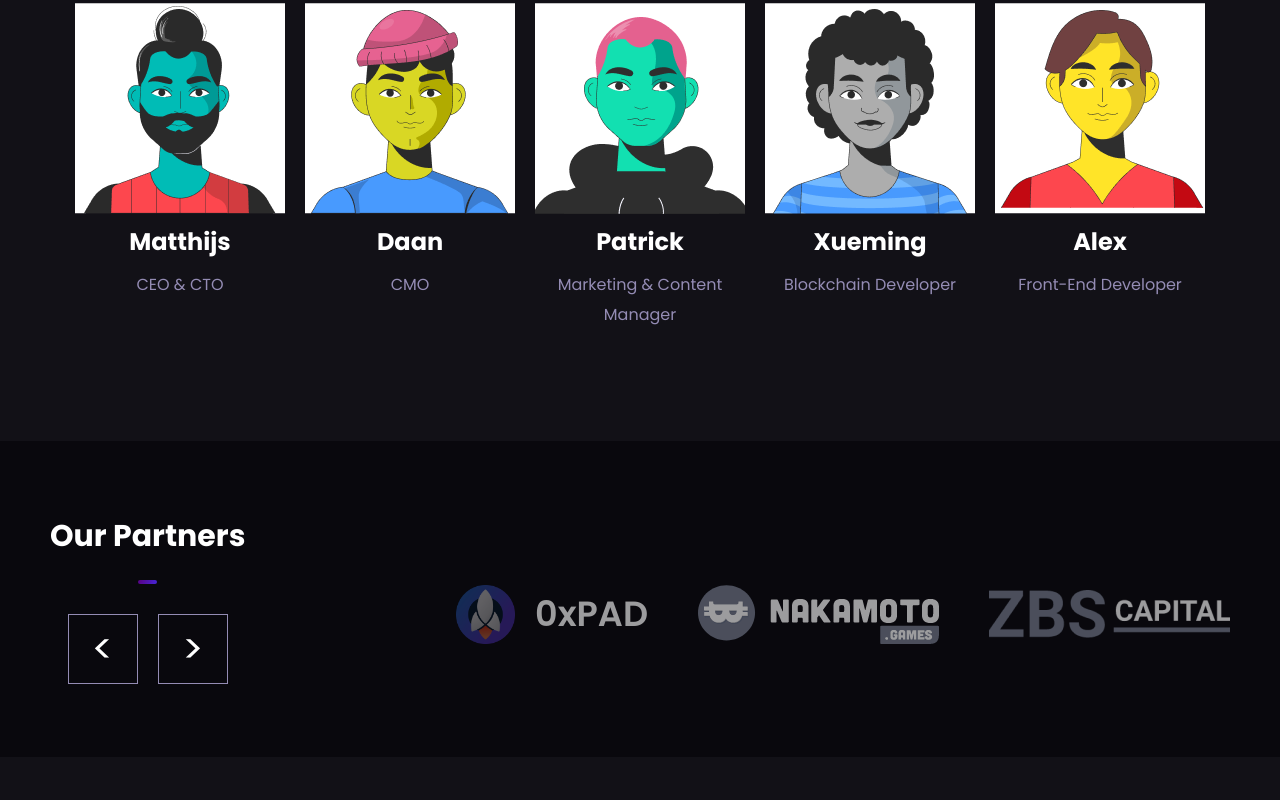
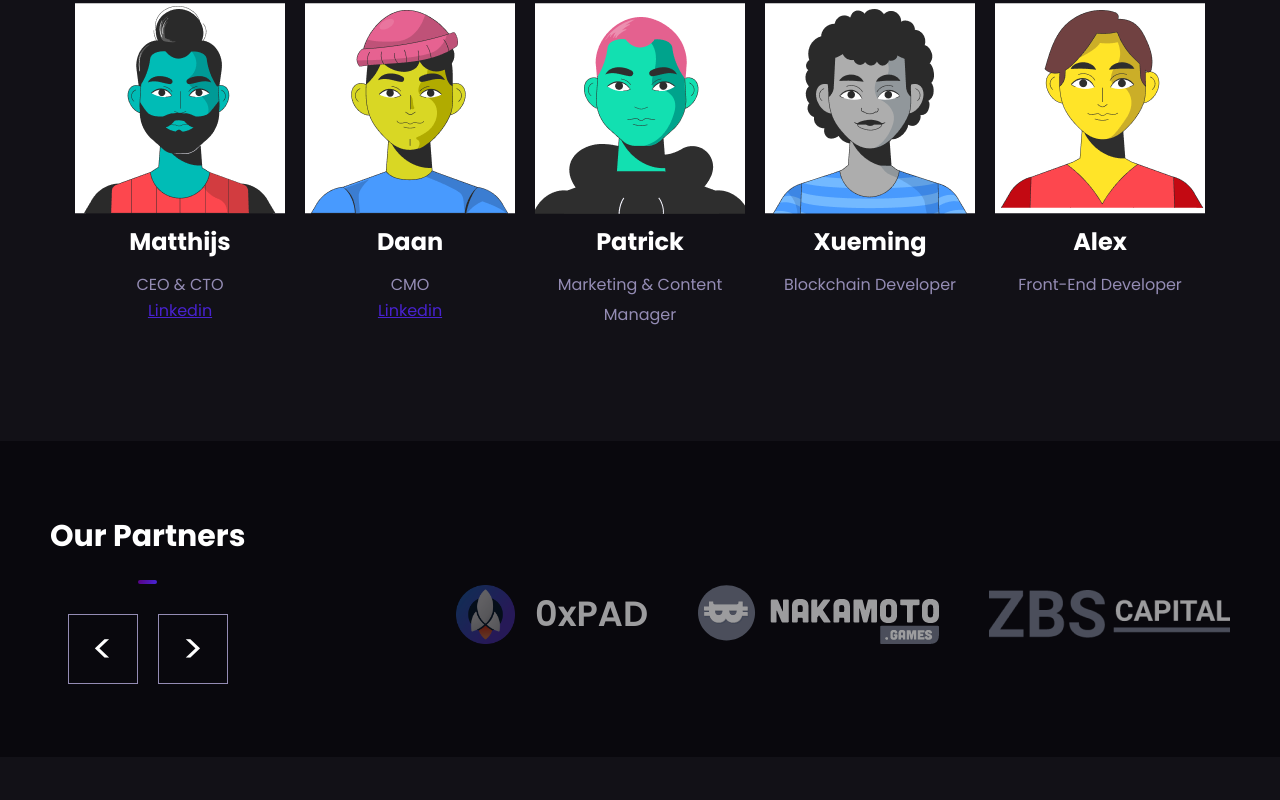
Before and after one commit to devmad119/cryptoloot-gamefi, a React (Create React App) app: page / in a window 1280 px wide. Shown: the part 3997-4797 px from the top of the page. Built offline with nearby package versions, Linux system fonts and the light colour scheme.

Commit message:
add linkedin profile

```diff
--- a/src/components/landing/product/ImageCard.js
+++ b/src/components/landing/product/ImageCard.js
@@ -1,7 +1,7 @@
-import React from "react";
-import styled from "styled-components";
+import React from 'react';
+import styled from 'styled-components';
 
-import Text from "./Text";
+import Text from './Text';
 
 export const ImageCardContainer = styled.div`
   display: flex;
@@ -17,30 +17,27 @@ export const ImageCardContainer = styled.div`
   }
 `;
 
-const ImageCard = (props) => {
+export const Linkedin = styled.a`
+  font-size: 16px !important;
+  line-height: 1.33 !important;
+  color: #4822cf !important;
+  margin: 0 !important;
+  padding: 0 !important;
+  cursor: pointer;
+  text-decoration: underline !important;
+`;
+
+const ImageCard = props => {
   return (
     <ImageCardContainer>
-      <img
-        draggable="false"
-        src={props.imageUrl}
-        width={props.imageSize}
-        height="auto"
-        alt="image"
-      />
-      <Text
-        fSize={24}
-        lHeight={36}
-        fWeight={700}
-        Color="#fff"
-        content={props.title}
-      />
-      <Text
-        fSize={16}
-        lHeight={30}
-        fWeight={400}
-        Color="#948CB4"
-        content={props.content}
-      />
+      <img draggable="false" src={props.imageUrl} width={props.imageSize} height="auto" alt="image" />
+      <Text fSize={24} lHeight={36} fWeight={700} Color="#fff" content={props.title} />
+      <Text fSize={16} lHeight={30} fWeight={400} Color="#948CB4" content={props.content} />
+      {props.linkedin && (
+        <Linkedin href={props.linkedin} target="_blank">
+          Linkedin
+        </Linkedin>
+      )}
     </ImageCardContainer>
   );
 };
--- a/src/components/landing/team/team.js
+++ b/src/components/landing/team/team.js
@@ -1,30 +1,24 @@
 //import react and styled components
-import React from "react";
-import { TeamContainer, ImageGroup } from "./team.styled";
+import React from 'react';
+import { TeamContainer, ImageGroup } from './team.styled';
 
 //import custom components
-import ImageCard from "../product/ImageCard";
-import Content from "../content/Content";
-import Text from "../product/Text";
-import Icon from "../product/Icon";
+import ImageCard from '../product/ImageCard';
+import Content from '../content/Content';
+import Text from '../product/Text';
+import Icon from '../product/Icon';
 
 //import image
-import Person1 from "../../../asserts/person (1).png";
-import Person2 from "../../../asserts/person (2).png";
-import Person3 from "../../../asserts/person (3).png";
-import Person4 from "../../../asserts/person (4).png";
-import Person5 from "../../../asserts/person (5).png";
+import Person1 from '../../../asserts/person (1).png';
+import Person2 from '../../../asserts/person (2).png';
+import Person3 from '../../../asserts/person (3).png';
+import Person4 from '../../../asserts/person (4).png';
+import Person5 from '../../../asserts/person (5).png';
 const Team = () => {
   return (
     <Content>
       <TeamContainer>
-        <Text
-          fSize={30}
-          fWeight={700}
-          Color="#fff"
-          lHeight={45}
-          content="The Team"
-        />
+        <Text fSize={30} fWeight={700} Color="#fff" lHeight={45} content="The Team" />
         <Icon />
         <ImageGroup>
           <ImageCard
@@ -32,32 +26,12 @@ const Team = () => {
             imageUrl={Person1}
             title="Matthijs"
             content="CEO & CTO"
+            linkedin="https://www.linkedin.com/in/matthijs-janssen-nl/"
           />
-          <ImageCard
-            imageSize={210}
-            imageUrl={Person2}
-            title="Daan"
-            content="CMO"
-          />
-          <ImageCard
-            imageSize={210}
-            imageUrl={Person3}
-            title="Patrick"
-            content="Marketing & Content Manager"
-          />
-          <ImageCard
-            imageSize={210}
-            imageUrl={Person4}
-            title="Xueming"
-            content="Blockchain Developer"
-          />
-          <ImageCard
-            className="lastChild"
-            imageSize={210}
-            imageUrl={Person5}
-            title="Alex"
-            content="Front-End Developer"
-          />
+          <ImageCard imageSize={210} imageUrl={Person2} title="Daan" content="CMO" linkedin="https://www.linkedin.com/in/daan-spruit-4517b620b/" />
+          <ImageCard imageSize={210} imageUrl={Person3} title="Patrick" content="Marketing & Content Manager" />
+          <ImageCard imageSize={210} imageUrl={Person4} title="Xueming" content="Blockchain Developer" />
+          <ImageCard className="lastChild" imageSize={210} imageUrl={Person5} title="Alex" content="Front-End Developer" />
         </ImageGroup>
       </TeamContainer>
     </Content>
```
